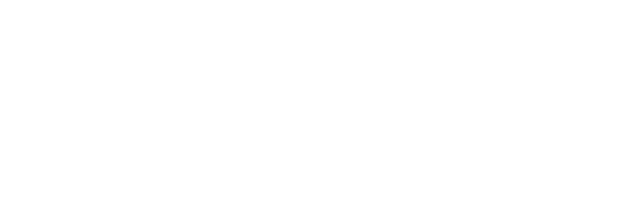
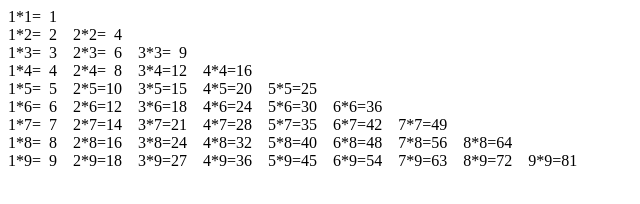
Before and after one commit to SubotichD/JS-homeworks, a plain HTML site: page Lesson-3/index.html in a window 1280 px wide. Shown: the whole page, without its empty margins (0-640 px from the left). Drawn offline with Linux system fonts and the light colour scheme.

Commit message:
new in lesson-3

```diff
--- a/Lesson-3/index.html
+++ b/Lesson-3/index.html
@@ -3,7 +3,7 @@
 <head>
     <meta charset="UTF-8">
     <meta http-equiv="X-UA-Compatible" content="IE=edge">
-    <meta name="viewport" content="width=, initial-scale=1.0">
+    <meta name="viewport" content="width=device-width, initial-scale=1.0">
     <title>Document</title>
 </head>
 <body>
--- a/Lesson-3/index.js
+++ b/Lesson-3/index.js
@@ -0,0 +1,60 @@
+                // first exesciz
+for (let i = 1; i <= 50; i++){
+    console.log(i)
+}
+
+for (let i = 35; i >= 8; i--) {
+    console.log(i)
+}
+
+                // second exesciz
+
+for (let i = 89; i>= 11; i--) {
+    // document.write(i + '<br>')
+    console.log(i + '<br>' )
+}
+
+             // third exesciz
+
+let sum = 0;
+for (let i = 0; i <= 100; i++) {
+    sum = sum + i;
+}
+console.log(sum)
+
+            // fifth exesciz
+
+for (let i = 8; i <= 56; i++) {
+    if (i % 8 == 0) {
+        console.log(i)
+    }
+  }
+
+            // sixth exesciz
+
+  let num = 0;
+  for (let i = 1; i < 10; i++) {
+    for(let j=1; j < 10; j++ ){
+        num = i*j
+        if(num/10<1){
+            num="&nbsp;&nbsp;"+i*j;
+        }
+        if(j<=i) {
+            document.write(j + "*" + i + "=" + num + "&nbsp;&nbsp;&nbsp;&nbsp;");
+        }
+    }
+    document.write("<br>");
+  }
+
+            // ninth exesciz
+
+  let str = '4 98 4 6 1 32 4 65 4 3 5 7 89 7 10 1 36 8 57';
+  let cur = '' , min, max;
+  for(let i = 0; i < str.length; i++) {
+    cur += str[i]
+    if (+str[i] && !+str[i+1]) {
+        if (typeof min !== 'number' || cur < +min) min = +cur;
+        if (typeof max !== 'number' || cur > +max) max = +cur;
+    }
+  }
+  console.log('Min' , min, 'Max' , max)
```
